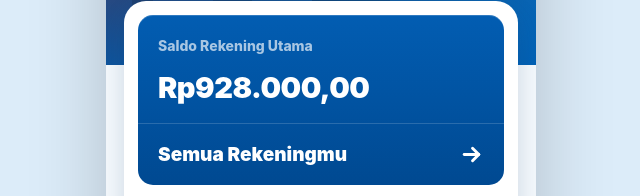
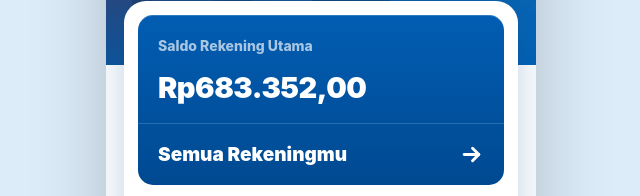
Before and after one commit to Dika-arch/tespenjualan, a plain HTML site: page index.html in a window 1280 px wide. Shown: the part 143-339 px from the top of the page, 319-959 px from the left. Drawn offline with Linux system fonts and the light colour scheme.

Commit message:
ubah nominal saldo

```diff
--- a/index.html
+++ b/index.html
@@ -436,7 +436,7 @@
       <article class="blue-balance">
         <div class="balance-top">
           <p class="label">Saldo Rekening Utama</p>
-          <div class="masked"><span>Rp928.000,00</span></div>
+          <div class="masked"><span>Rp683.352,00</span></div>
         </div>
         <div class="rekening">
           <span>Semua Rekeningmu</span>
```
